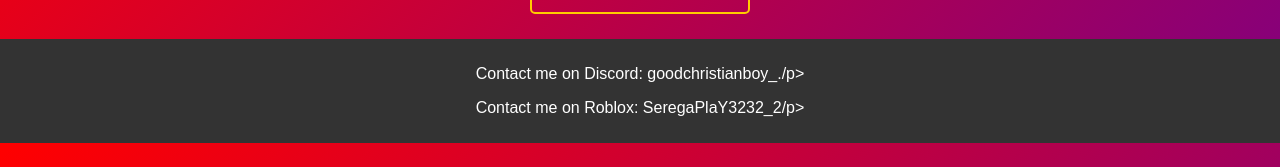
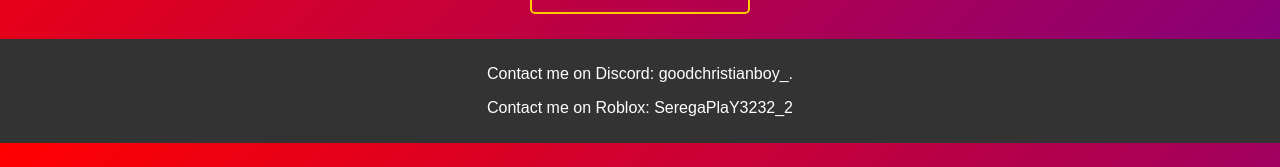
Before and after one commit to SussyBaka123432/bytebane.github.io, a plain HTML site: page index.html in a window 1280 px wide. Shown: the part 326-493 px from the top of the page. Drawn offline with Linux system fonts and the light colour scheme.

Commit message:
Update index.html

```diff
--- a/index.html
+++ b/index.html
@@ -68,7 +68,7 @@
     </section>
 
     <footer>
-        <p>Contact me on Discord: goodchristianboy_./p>
-        <p>Contact me on Roblox: SeregaPlaY3232_2/p>
+        <p>Contact me on Discord: goodchristianboy_.
+        <p>Contact me on Roblox: SeregaPlaY3232_2
     </footer>
 </body>
```
